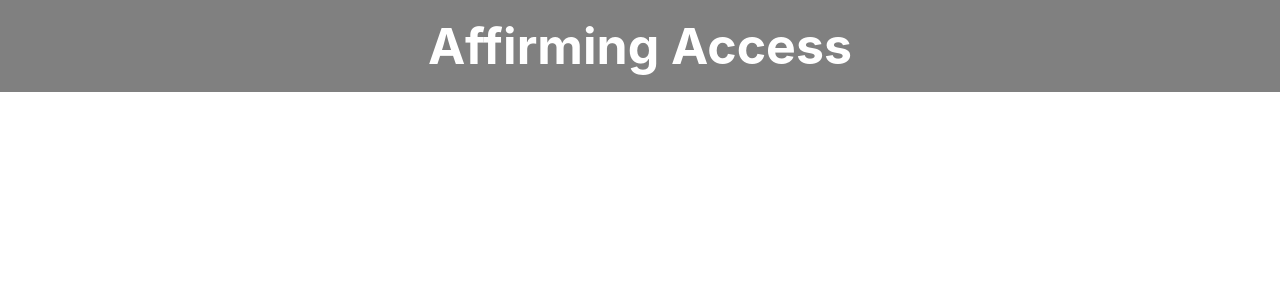
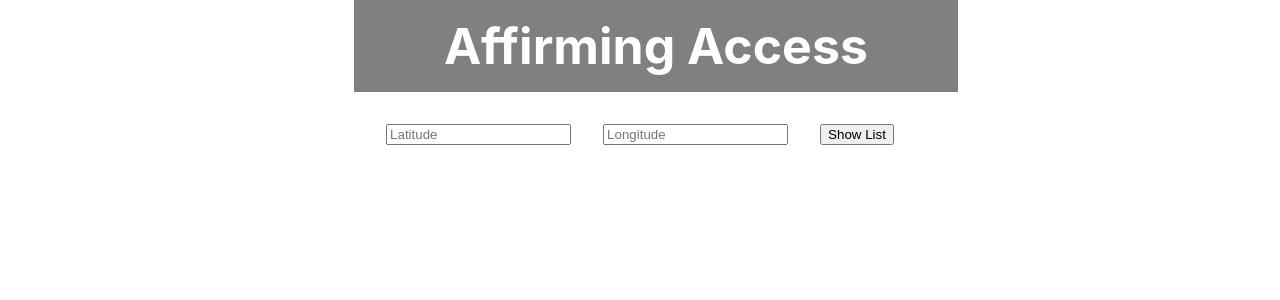
Before and after one commit to hayleyw7/affirming-access, a React (Create React App) app: page / in a window 1280 px wide. Shown: the top 300 px of the page. Built offline with nearby package versions, Linux system fonts and the light colour scheme; no server answers.

Commit message:
Start drafting form

```diff
--- a/src/components/App/App.js
+++ b/src/components/App/App.js
@@ -1,87 +1,18 @@
 import React, { Component } from 'react';
 import './App.css';
 import Restrooms from '../Restrooms/Restrooms';
+import Form from '../Form/Form';
 
 class App extends Component {
   constructor(props) {
     super();
     this.state = {
-      restrooms: [
-        // {
-        //   "id": 39596,
-        //   "name": "Sienna Wine Bar & Small Plates ",
-        //   "street": "3422 E 12th Ave ",
-        //   "city": "Denver ",
-        //   "state": "CO",
-        //   "accessible": true,
-        //   "unisex": true,
-        //   "directions": "",
-        //   "comment": "",
-        //   "latitude": 39.7349146,
-        //   "longitude": -104.9467043,
-        //   "created_at": "2018-01-21T19:49:16.830Z",
-        //   "updated_at": "2018-01-21T19:49:16.830Z",
-        //   "downvote": 0,
-        //   "upvote": 0,
-        //   "country": "US",
-        //   "changing_table": false,
-        //   "edit_id": 39596,
-        //   "approved": true,
-        //   "distance": 0.3275790686734735,
-        //   "bearing": "72.328577854195"
-        // },
-        // {
-        //   "id": 23058,
-        //   "name": "Berenices",
-        //   "street": "3500 E 12th ave",
-        //   "city": "denver",
-        //   "state": "co",
-        //   "accessible": false,
-        //   "unisex": false,
-        //   "directions": "",
-        //   "comment": "",
-        //   "latitude": 39.7349113,
-        //   "longitude": -104.9460213,
-        //   "created_at": "2016-06-15T01:24:28.544Z",
-        //   "updated_at": "2016-06-15T01:24:28.544Z",
-        //   "downvote": 0,
-        //   "upvote": 0,
-        //   "country": "US",
-        //   "changing_table": false,
-        //   "edit_id": 23058,
-        //   "approved": true,
-        //   "distance": 0.36129443220305396,
-        //   "bearing": "74.147538209597"
-        // },
-        // {
-        //   "id": 39597,
-        //   "name": "TAG Burger ",
-        //   "street": "1222 Madison St",
-        //   "city": "Denver",
-        //   "state": "CO",
-        //   "accessible": true,
-        //   "unisex": true,
-        //   "directions": "",
-        //   "comment": "",
-        //   "latitude": 39.7355773,
-        //   "longitude": -104.945803,
-        //   "created_at": "2018-01-21T19:50:37.353Z",
-        //   "updated_at": "2018-01-21T19:50:37.353Z",
-        //   "downvote": 0,
-        //   "upvote": 0,
-        //   "country": "US",
-        //   "changing_table": false,
-        //   "edit_id": 39597,
-        //   "approved": true,
-        //   "distance": 0.3900830543694952,
-        //   "bearing": "69.417880042619"
-        // }
-      ],
+      restrooms: [],
       errorKey: ''
     }
   }
 
-  componentDidMount() {
+  fetchRestrooms() {
     const url = 'https://www.refugerestrooms.org/api/v1/restrooms/by_location?page=1&per_page=100&offset=0&lat=39.7331&lng=-104.9524'
     fetch(url)
       .then(response => response.json())
@@ -93,9 +24,13 @@ class App extends Component {
   render() {
     return (
       <div className="App">
-        <h1 className='app-title'>Affirming Access</h1>
+        <div className='home-page'>
+          <h1 className='app-title'>Affirming Access</h1>
+          <Form />
+        </div>
+
         <div className='restrooms-container'>
-          <Restrooms restrooms={this.state.restrooms} />
+          <Restrooms restrooms={this.state.restrooms} fetchRestrooms={this.fetchRestrooms} />
         </div>
       </div>
     );
--- a/src/components/Card/Card.js
+++ b/src/components/Card/Card.js
@@ -5,6 +5,7 @@ var normalize = require('us-states-normalize');
 const Card = ({ name, street, city, state, distance }) => {
 
   const streetFormatted = street.split('North ').join('N ').split('north ').join('N ').split('South ').join('S ').split('south ').join('S ').split('East ').join('E ').split('east ').join('E ').split('West ').join('W ').split('west ').join('W ').split('treet').join('t').split('and').join('&').split('venue').join('ve').split(' road').join(' Rd').split(' Road').join(' Rd')
+
   const cityFormatted = city.split(' ').join('');
   const stateFormatted = normalize(state);
   const distanceFormatted = distance.toFixed(2);
--- a/src/components/Form/Form.css
+++ b/src/components/Form/Form.css
@@ -0,0 +1,7 @@
+form {
+  margin: 1rem;
+}
+
+input, button {
+  margin: 1rem;
+}
--- a/src/components/Form/Form.js
+++ b/src/components/Form/Form.js
@@ -1,24 +1,58 @@
-import React from 'react';
-import Card from '../Card/Card';
-import './Reservations.css';
+import React, { Component } from 'react';
+import './Form.css';
 
-const Reservations = ({ reservations, cancelReservation }) => {
-  const reservationCards = reservations.map(reservation => {
+class Form extends Component {
+  constructor(props) {
+    super();
+    this.state = {
+      lat: '',
+      long: '',
+      genderFreeChecked: false,
+    }
+  }
+
+  handleChange = event => {
+    this.setState({ [event.target.name]: event.target.value });
+  }
+
+  searchRestrooms = event => {
+    event.preventDefault();
+    this.props.fetchRestrooms();
+    this.clearInputs();
+  }
+
+  clearInputs = () => {
+    this.setState({ lat: '', long: '', genderFreeChecked: false});
+  }
+
+  render() {
     return (
-      <Card
-        name={reservation.name}
-        date={reservation.date}
-        time={reservation.time}
-        number={reservation.number}
-        id={reservation.id}
-        key={reservation.id}
-        cancelReservation={cancelReservation}
-      />
+      <article>
+        <form>
+          <input
+            type='text'
+            placeholder='Latitude'
+            name='lat'
+            value={this.state.lat}
+            onChange={event => this.handleChange(event)}
+          />
+
+          <input
+            type='text'
+            placeholder='Longitude'
+            name='long'
+            value={this.state.long}
+            onChange={event => this.handleChange(event)}
+          />
+
+          <button
+            className='show-list-btn'
+            onClick={event => this.searchRestrooms(event)}
+          >Show List</button>
+        </form>
+      </article>
     )
-  })
-  return (
-    reservationCards
-  )
+  }
 }
 
-export default Reservations;
+export default Form;
```
